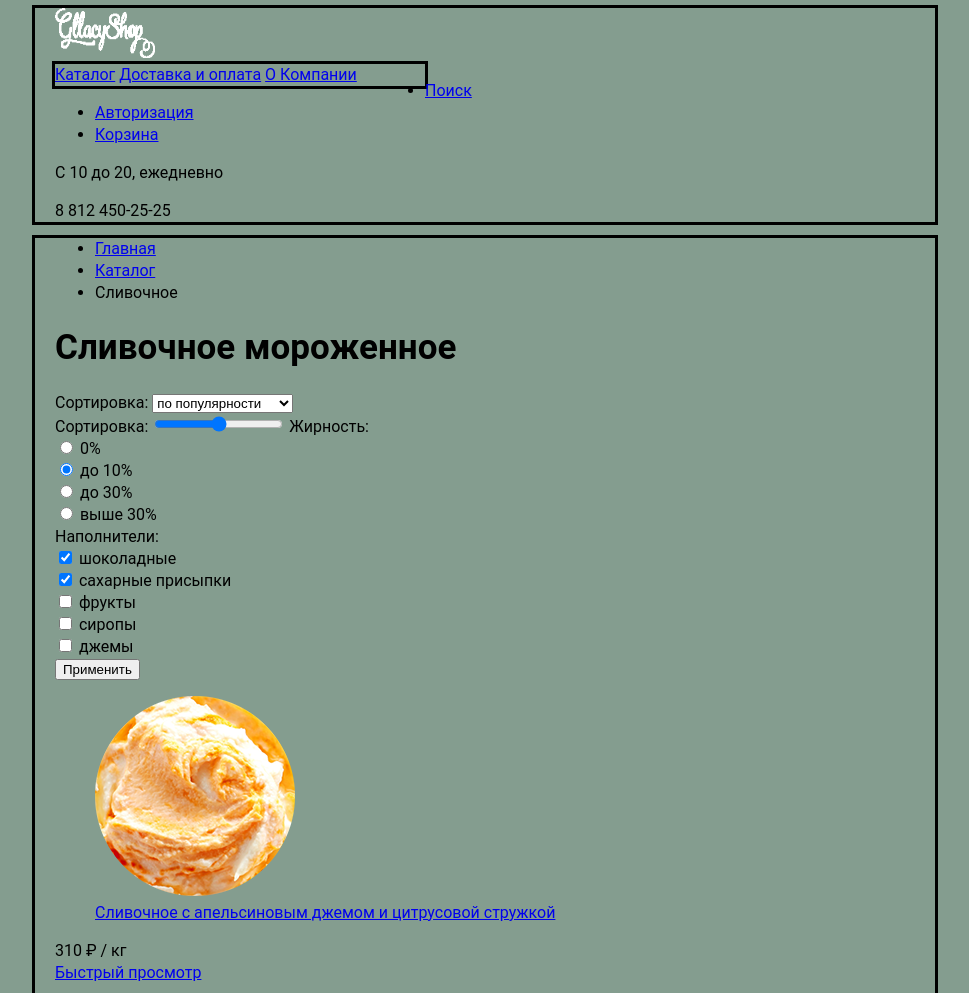
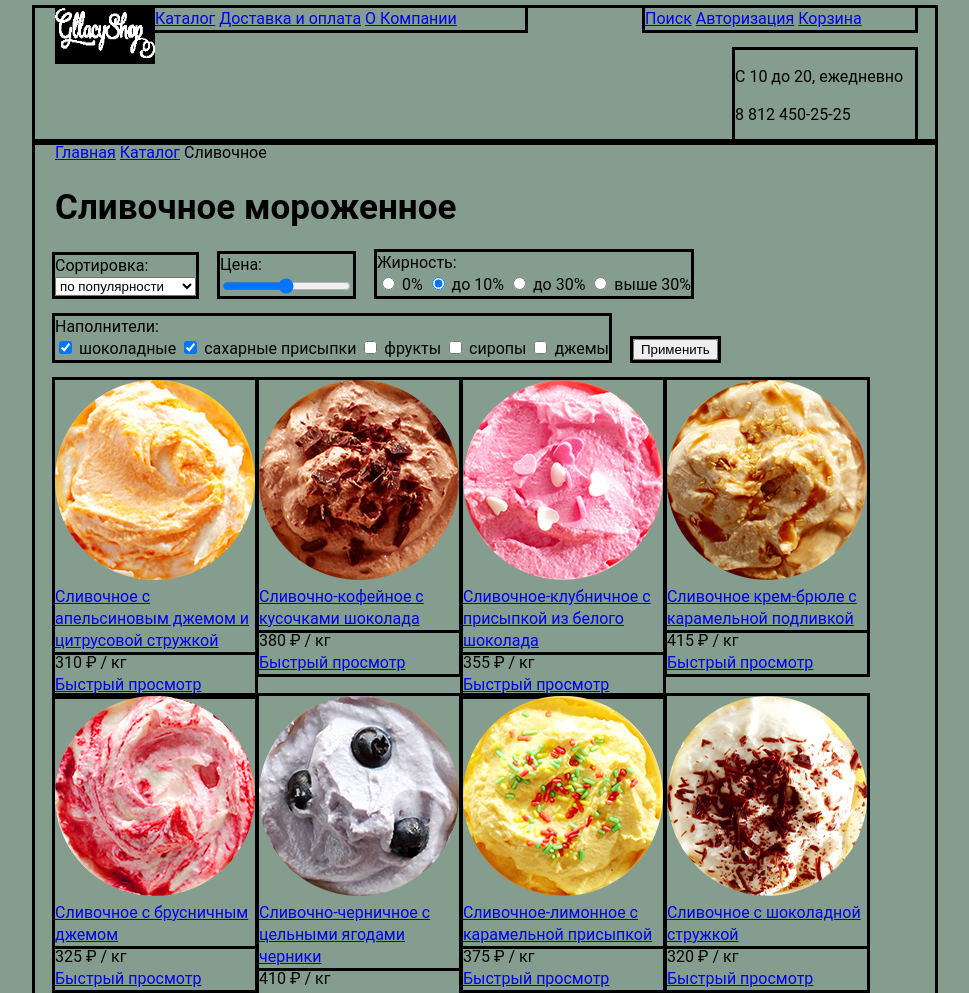
Before and after one commit to gormax/246479-gllacy, a plain HTML site: page catalog.html in a window 1280 px wide. Shown: the top 993 px of the page, without its empty margins (155-1124 px from the left). Drawn offline with Linux system fonts and the light colour scheme.

Commit message:
Закончил сетку

```diff
--- a/catalog.html
+++ b/catalog.html
@@ -8,8 +8,10 @@
   <body>
 
     <header class="main-header">
-      <div class="container">
+      <div class="container clearfix">
+        <div class="logo-img">
           <a href="index.html"><img src="img/logo.png" width="100" height="50" alt="Логотип компании"></a>
+        </div>
         <nav class="main-nav">
           <ul class="main-menu">
             <li class="current-item">
@@ -41,8 +43,7 @@
           </ul>
         </nav>
 
-        <nav class="additional-nav">
-          <ul>
+        <ul class="additional-menu">
           <li>
             <a href="#">Поиск</a>
           </li>
@@ -53,9 +54,8 @@
             <a href="#">Корзина</a>
           </li>
         </ul>
-        </nav>
 
-        <div>
+        <div class="header-contacts">
           <p class="working-hours">С 10 до 20, ежедневно</p>
           <p class="telephone">8 812 450-25-25</p>
         </div>
@@ -63,10 +63,9 @@
     </header>
 
     <main>
-      <div class="container">
-        <header class="catalog-header">
-          <nav class="breadcrumbs">
-            <ul class="breadcrumbs-nav-list">
+      <div class="container clearfix">
+
+       <ul class="breadcrumbs">
           <li>
             <a href="index.html">Главная</a>
           </li>
@@ -77,62 +76,46 @@
             Сливочное
           </li>
         </ul>
-          </nav>
+
         <h1>Сливочное мороженное</h1>
-        </header>
 
         <form class="catalog-selection" action="https://echo.htmlacademy.ru" method="get">
-          <div class="catalog-sort">
-            <label for="sort">Сортировка:</label>
+          <label class="catalog-sort" for="sort">Сортировка:
             <select id="sort" name="sort">
               <option value="popular">по популярности</option>
               <option value="low-price">сначала недорогие</option>
               <option value="high-price">сначала дорогие</option>
               <option value="fatness">по жирности</option>
             </select>
-          </div>
+          </label>
           <label class="catalog-price-range">
-            Сортировка:
+            Цена:
             <input type="range" id="price-range" name="price-range" min="0" max="700">
           </label>
           <label class="catalog-fatness-select">
             Жирность:
-            <div>
+            <div class="catalog-background">
               <input type="radio" id="fatness-select" name="fatness-select" value="0">
               0%
-            </div>
-            <div>
               <input type="radio" id="fatness-select" name="fatness-select" value="10" checked>
               до 10%
-            </div>
-            <div>
               <input type="radio" id="fatness-select" name="fatness-select" value="30">
               до 30%
-            </div>
-            <div>
               <input type="radio" id="fatness-select" name="fatness-select" value="31">
               выше 30%
             </div>
           </label>
           <label class="catalog-filler-select">
             Наполнители:
-            <div>
+            <div class="catalog-background">
               <input type="checkbox" id="filler-select" name="chocolate" checked>
                 шоколадные
-            </div>
-            <div>
               <input type="checkbox" id="filler-select" name="sugare" checked>
                 сахарные присыпки
-            </div>
-            <div>
               <input type="checkbox" id="filler-select" name="fruts">
                 фрукты
-            </div>
-            <div>
               <input type="checkbox" id="filler-select" name="syrup">
                 сиропы
-            </div>
-            <div>
               <input type="checkbox" id="filler-select" name="jam">
                 джемы
             </div>
@@ -141,7 +124,6 @@
              Применить
           </button>
         </form>
-
 
         <section class="item-list">
 
@@ -266,8 +248,7 @@
           </article>
         </section>
 
-        <div class="paginator">
-          <ul class="paginator-items">
+        <ul class="paginator">
           <li class="prev disabled">
             <a href="#">Назад</a>
           </li>
@@ -290,13 +271,12 @@
             <a href="#">Вперед</a>
           </li>
          </ul>
-        </div>
 
       </div>
     </main>
 
     <footer class="main-footer">
-      <div class="container">
+      <div class="container clearfix">
         <section class="social">
           <a class="social-btn social-btn-tw" href="#">Твиттер</a>
           <a class="social-btn social-btn-inst" href="#">Инстаграмм</a>
@@ -305,14 +285,15 @@
         </section>
 
         <section class="documents">
-          <a class="for-contractors" href="#"><span class="icon-heart"></span>Для поставщиков</a>
+            <div class="icon-heart"></div>
+            <a class="for-contractors" href="#">Для поставщиков</a>
             <a class="about-manufacturing" href="#">О производстве</a>
             <a class="docs" href="#">Наши документы</a>
             <a class="ecology" href="#">Экологические стандарты</a>
         </section>
 
         <section class="copyright">
-          <img src="http://placehold.it/150x100" alt="Логотип HTML Academy">
+          <img src="img/logo_html.png" alt="Логотип HTML Academy">
           <p>Сделано в <a href="#">HTML Academy</a> &copy; 2016</p>
         </section>
       </div>
--- a/css/style.css
+++ b/css/style.css
@@ -128,7 +128,7 @@ h1,h2 {
 	margin-bottom: 35px;
 }
 
-.popular-item{
+.item{
 	display: inline-block;
 	vertical-align: top;
 	width: 200px;
@@ -136,7 +136,7 @@ h1,h2 {
 	outline: black solid;
 }
 
-.popular-item figure{
+.item figure{
 	padding: 0px;
 	margin: 0px;
 
@@ -232,3 +232,46 @@ h1,h2 {
 
 	outline: black solid;
 }
+
+.paginator{
+	margin: 0;
+    padding: 0;
+    list-style: none;
+
+    outline: black solid;
+}
+
+.paginator li{
+	display: inline-block;
+}
+
+/*----------------catalog*----------------*/
+
+.breadcrumbs{
+    margin: 0;
+    padding: 0;
+    list-style: none;
+}
+
+.breadcrumbs li {
+	display: inline-block;
+	vertical-align: top;
+}
+
+.catalog-selection label,
+.catalog-selection button {
+	display: inline-block;
+	vertical-align: bottom;
+	margin-bottom: 20px;
+	margin-right: 20px;
+
+	outline: black solid;
+}
+
+.catalog-sort select{
+	display: block;
+}
+
+.catalog-price-range input{
+	display: block;
+}
```
Also changed, not shown: index.html (+7 -5 lines). Lines whose indentation alone changed are shown as unchanged.
